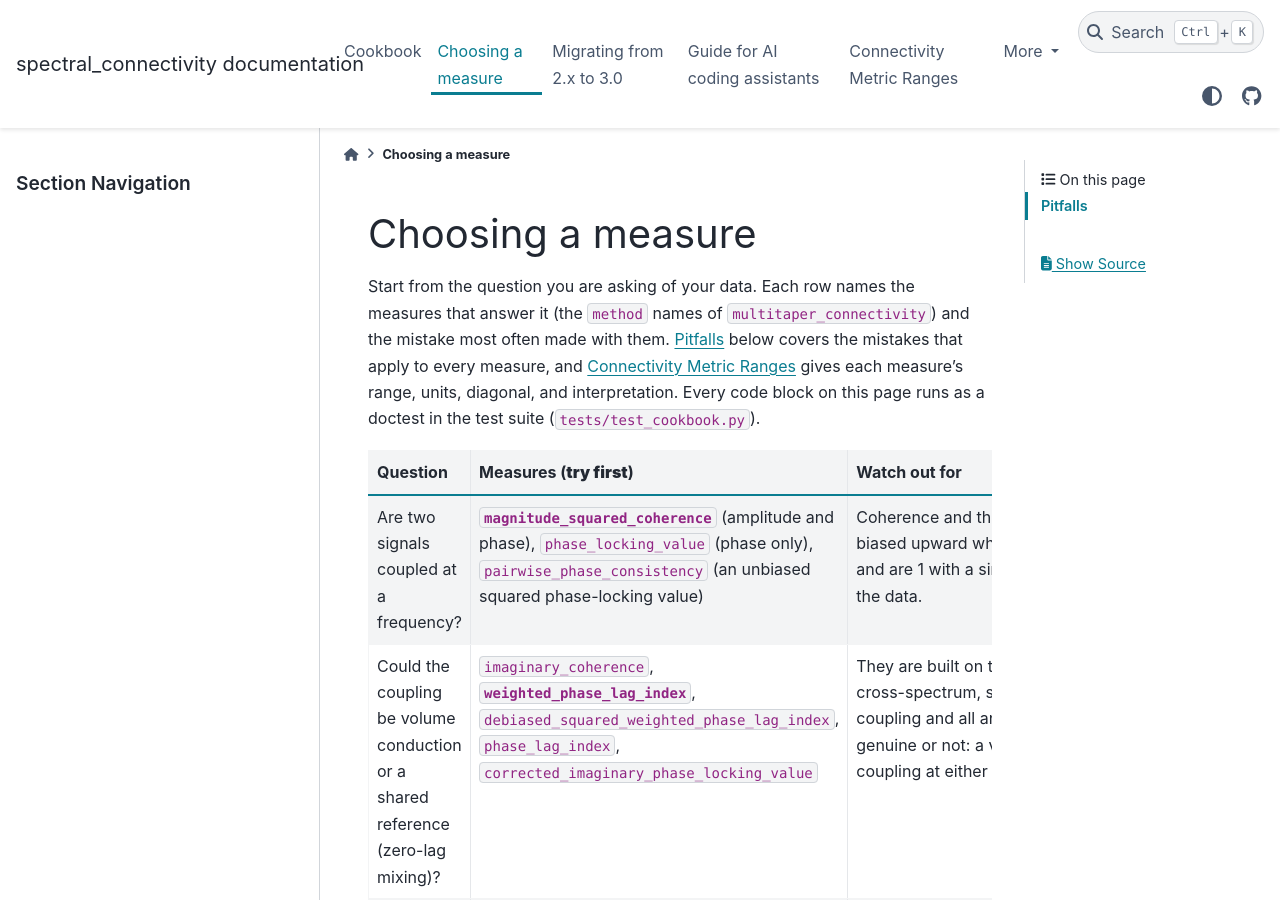
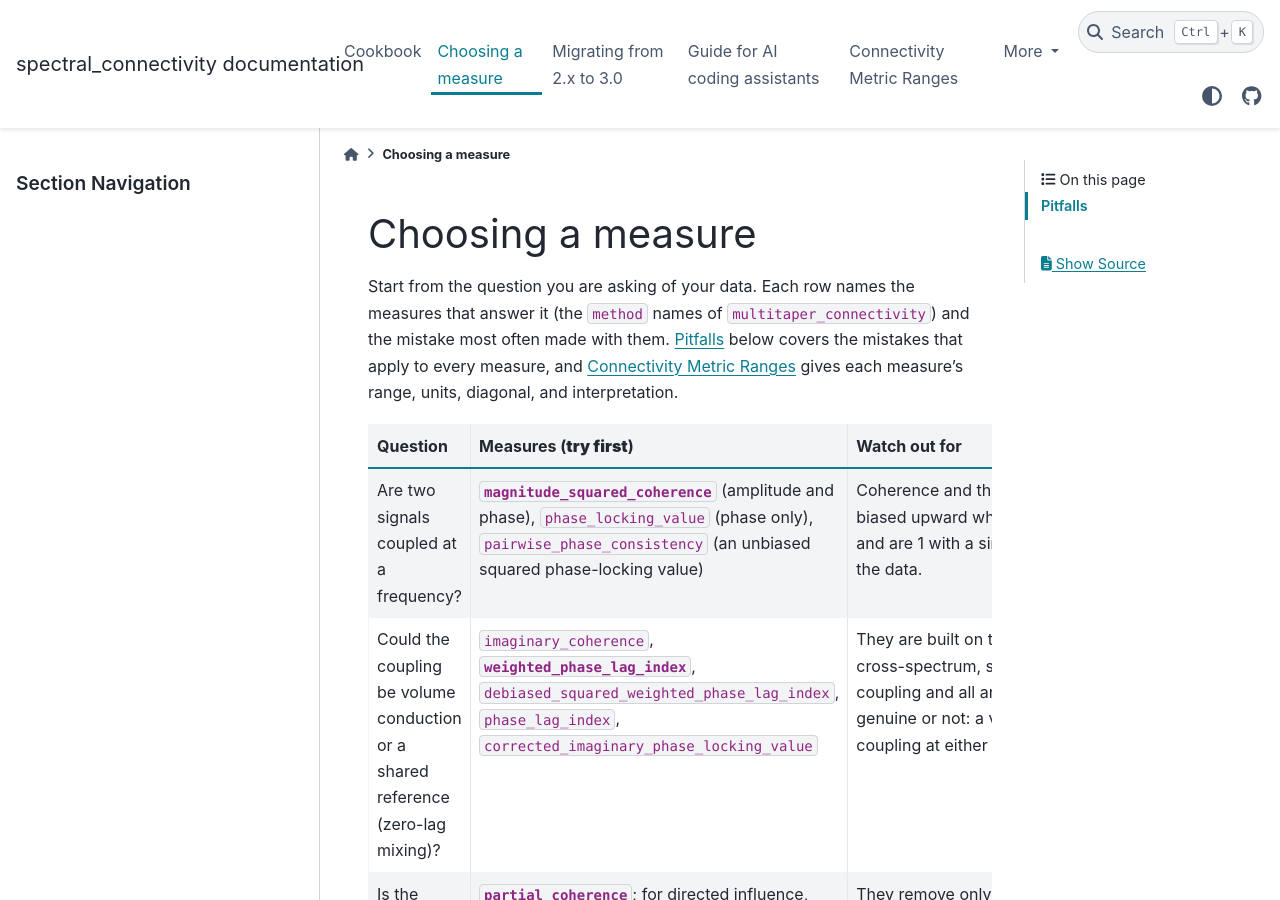
Before and after one commit to Eden-Kramer-Lab/spectral_connectivity, a Sphinx documentation site: the page built from docs/choosing_a_measure.md, in a window 1280 px wide and 900 px high. Built offline with Sphinx 7.4.7 and the PyData theme 0.15.4, drawn with Linux system fonts in a browser that asks for light colours; pages that are not in the unit, such as notebooks, are missing from menus; the version number could not be read and is left out.

Commit message:
Keep the doctest note of Choosing a measure out of the reader's text
"Every code block on this page runs as a doctest" is for maintainers; it is
now an HTML comment.

Co-Authored-By: Claude Opus 5.5 <noreply@anthropic.com>

```diff
--- a/docs/choosing_a_measure.md
+++ b/docs/choosing_a_measure.md
@@ -5,8 +5,9 @@ measures that answer it (the `method` names of `multitaper_connectivity`) and
 the mistake most often made with them. [Pitfalls](#pitfalls) below covers the
 mistakes that apply to every measure, and
 [Connectivity Metric Ranges](CONNECTIVITY_METRIC_RANGES.md) gives each
-measure's range, units, diagonal, and interpretation. Every code block on this
-page runs as a doctest in the test suite (`tests/test_cookbook.py`).
+measure's range, units, diagonal, and interpretation.
+
+<!-- Every code block on this page runs as a doctest in tests/test_cookbook.py. -->
 
 | Question | Measures (**try first**) | Watch out for |
 | --- | --- | --- |
```
